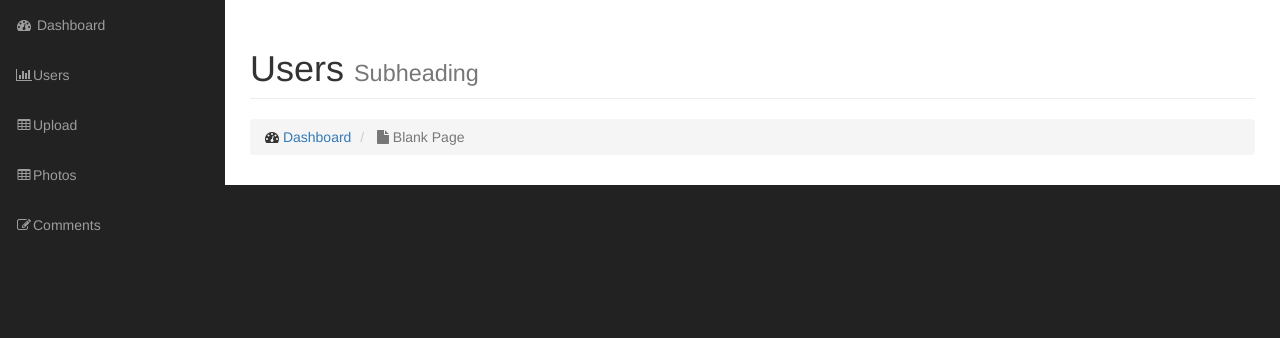
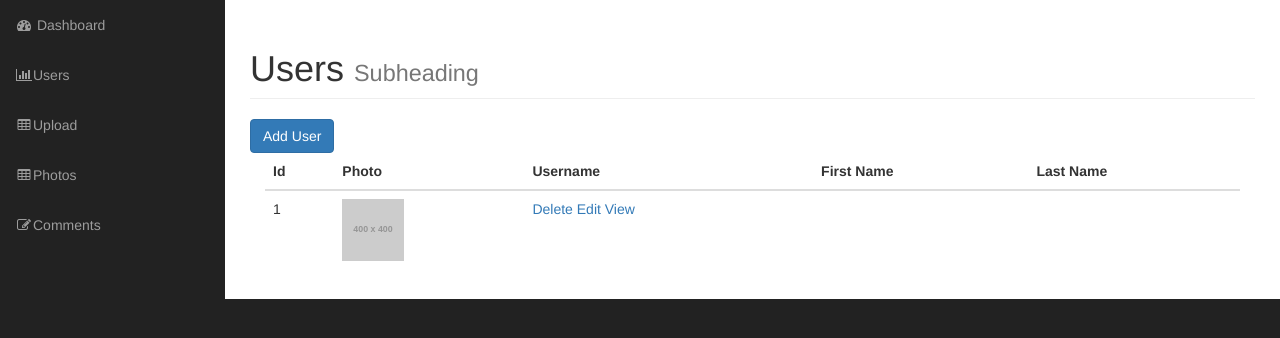
Before and after one commit to TodorAnev/gallery, a PHP site: page /admin/users.php in a window 1280 px wide. Shown: the part 51-389 px from the top of the page. Run offline with PHP 8.4, Linux system fonts and the light colour scheme; the visitor is signed in with stand-in values (Sample User, id 1); tables that the repository leaves empty or names only in its code hold one stand-in row (values such as "Sample post"); grey boxes labelled with a size stand in for pictures from a placeholder-image service; some libraries are stand-ins or nearby versions.

Commit message:
Add User

```diff
--- a/admin/css/styles.css
+++ b/admin/css/styles.css
@@ -4,6 +4,11 @@
 	border-radius: 5px;
 }
 
+/*************************** User Image Resize ***************************/
+.user_image{
+	width: 62px;
+	height: 62px;
+}
 /*************************** Edit Photo Page Side Bar ***************************/
 .photo-info-box {
 
--- a/admin/includes/photo.php
+++ b/admin/includes/photo.php
@@ -62,7 +62,6 @@
 			}
 			// building target path
 			$target_path = SITE_ROOT . DS . 'admin' . DS . $this->upload_directory . DS . $this->p_filename; //filename = example.jpg
-			echo $target_path;
 			// making sure we don't have the same file in our system
 			if(file_exists($target_path)){
 				$this->errors[] = "The file $this->p_filename already exists";
--- a/admin/includes/user.php
+++ b/admin/includes/user.php
@@ -4,13 +4,19 @@
 {
 
 	protected static $db_table = "tbl_users";
-	protected static $db_table_fields = array('u_username','u_password','f_name','l_name');
+	protected static $db_table_fields = array('u_username','u_password','f_name','l_name','u_image');
 	public $id;
 	public $u_username;
 	public $u_password;
 	public $f_name;
 	public $l_name;
+	public $u_image;
+	public $upload_directory = "images";
+	public $image_placeholder = "http://placehold.it/400x400&text=image";
 
+	public function image_placeholder(){
+		return empty($this->u_image) ? $this->image_placeholder : $this->upload_directory . DS . $this->u_image;
+	}
 
 	public static function verify_user($u_username,$u_password){ // User Input
 		global $database;
@@ -22,6 +28,55 @@
 		return !empty($result) ? array_shift($result) : false; //array_shift grabs the first item of the array and returns it
 	}
 
+	public function set_file($file){ // We pass it $_FILES['uploaded_file'] as an argument
+
+		if(empty($file) || !$file || !is_array($file)){ // checking if the file is empty, if there is no file, and if it is not an array
+			$this->errors[] = 'There was no file uploaded here'; // later we can echo this error to the user
+			return false;
+		} else if ($file['error'] != 0){ // 0 means there are no errors, but if it has an error we save it inside our errors array
+			$this->errors[] = $this->UploadErrors[$file['error']];// we get our error from the UploadErrors
+			return false;
+		} else {
+			$this->u_image = basename($file['name']); // $file['name'] === $_FILES['name'] and this gives us the exact filename
+			$this->tmp_path   = $file['tmp_name'];
+			$this->p_type     = $file['type'];
+			$this->p_size     = $file['size'];
+		}
+	}
+
+	public function image_upload(){ // the only time we return true is when we create the file
+		// first we make sure that we don't have the photo, by checking the photo id
+		if($this->id){
+			$this->update();
+		} else {
+			if(!empty($this->errors)){
+				return false;// if our errors array is not empty we return false
+			}
+			if(empty($this->u_image) || empty($this->tmp_path)){
+				$this->errors[] = 'The file is not available';
+				return false;
+			}
+			// building target path
+			$target_path = SITE_ROOT . DS . 'admin' . DS . $this->upload_directory . DS . $this->u_image; //filename = example.jpg
+			// making sure we don't have the same file in our system
+			if(file_exists($target_path)){
+				$this->errors[] = "The file $this->u_image already exists";
+				return false;
+			}
+
+			if(move_uploaded_file($this->tmp_path, $target_path)){
+				if($this->create()){ // if it was able to create it
+					unset($this->tmp_path); // we unset it, because the file has been moved to our desired directory
+					return true;
+				}
+			} else {
+				// if it doesn't work until here , we have problems with permissions
+				$this->errors[] = "The folder probably doesn't have permissions";
+				return false;
+			}
+		}
+	}
+
 
 } // End of Class User
 
--- a/admin/users.php
+++ b/admin/users.php
@@ -1,4 +1,5 @@
-<?php include_once("includes/header.php"); ?>
+<?php include_once("includes/header.php");
+if(!$session->is_signed_in()){redirect("login.php");} ?>
 <!-- Navigation -->
 <nav class="navbar navbar-inverse navbar-fixed-top" role="navigation">
     <?php include_once("includes/nav_top.php"); ?>
@@ -16,14 +17,41 @@
                     Users
                     <small>Subheading</small>
                 </h1>
-                <ol class="breadcrumb">
-                    <li>
-                        <i class="fa fa-dashboard"></i>  <a href="index.html">Dashboard</a>
-                    </li>
-                    <li class="active">
-                        <i class="fa fa-file"></i> Blank Page
-                    </li>
-                </ol>
+                <a class="btn btn-primary" href="add_user.php">Add User</a>
+                <div class="col-md-12">
+                    <table class="table">
+                        <thead>
+                            <tr>
+                                <th>Id</th>
+                                <th>Photo</th>
+                                <th>Username</th>
+                                <th>First Name</th>
+                                <th>Last Name</th>
+                            </tr>
+                        </thead>
+                        <tbody>
+                                <?php
+                                $users = User::find_all();
+                                foreach ($users as $user) : ?>
+                                      <tr>
+                                      <td><?php echo $user->id; ?></td>
+                                      <td><img class="admin-user-thumbnail user_image" src="<?php echo $user->image_placeholder(); ?>" alt="">
+                                      </td>
+                                      <td><?php echo $user->u_username; ?>
+                                           <div class="action_links">
+                                              <a href="delete_user.php?id=<?php echo $user->id; ?>">Delete</a>
+                                              <a href="edit_user.php?id=<?php echo $user->id; ?>">Edit</a>
+                                              <a href="#">View</a>
+                                          </div>
+                                      </td>
+                                      <td><?php echo $user->f_name; ?></td>
+                                      <td><?php echo $user->l_name; ?></td>
+                                      </tr>
+                                <?php endforeach; ?>
+                        </tbody>
+                    </table>
+                    <!-- End of table -->
+                </div>
             </div>
         </div>
         <!-- /.row -->
```
Also changed, not shown: admin/add_user.php (added, +78 -0 lines), admin/delete_user.php (added, +24 -0 lines), admin/images/images-4 copy.jpg (added).
